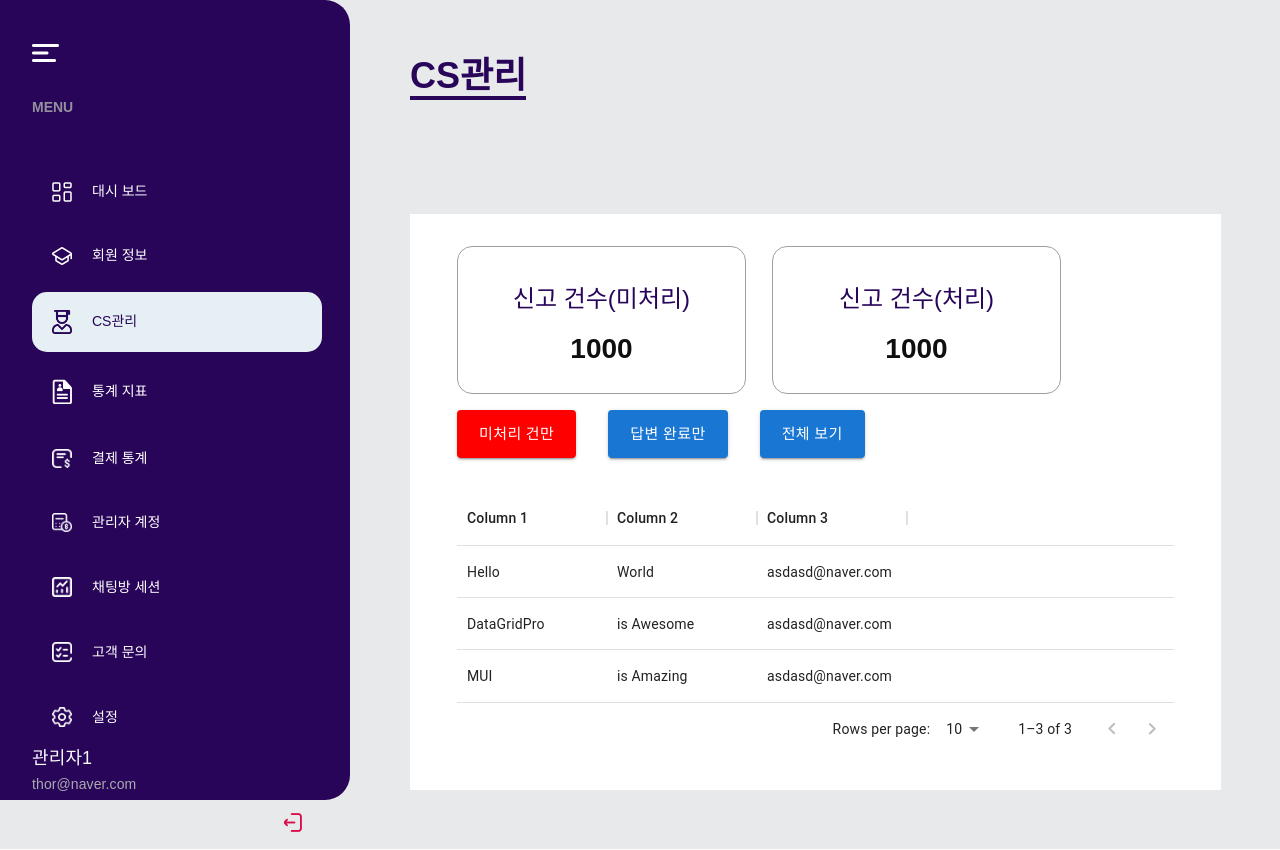
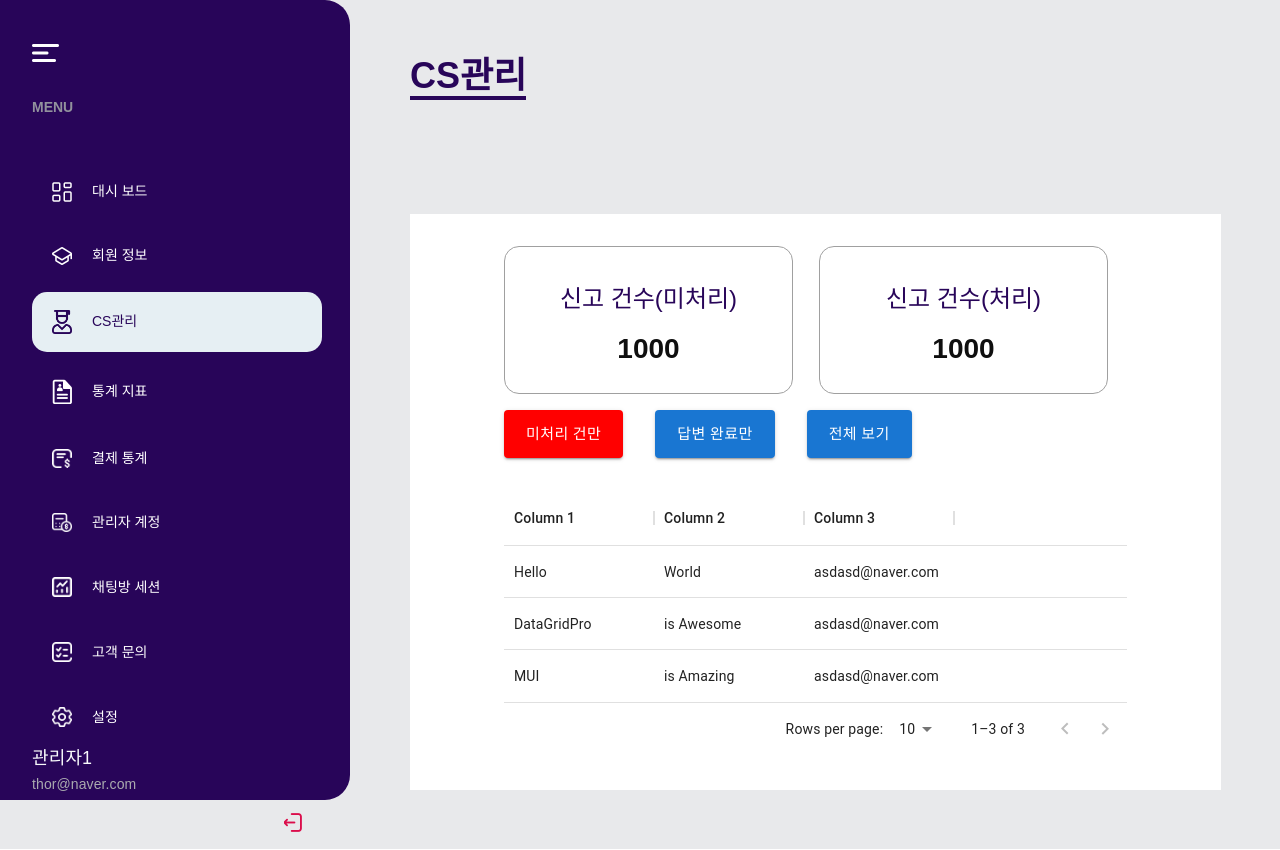
Before and after one commit to seonghojung/polyglp, a React (Create React App) app in the folder src/frontend/: page /cs in a window 1280 px wide. Built offline with nearby package versions, Linux system fonts and the light colour scheme; no server answers; a web font is replaced by a local one.

Commit message:
템플릿 수정

```diff
--- a/src/frontend/src/pages/components/Templete.tsx
+++ b/src/frontend/src/pages/components/Templete.tsx
@@ -1,4 +1,4 @@
-import styled from 'styled-components';
+import styled from "styled-components";
 
 const Container = styled.div`
   padding: 54px 59px 59px 60px;
@@ -6,8 +6,6 @@ const Container = styled.div`
   margin: 0 auto;
   /* margin: 54px auto 59px; */
 `;
-
-const Wrap = styled.div``;
 
 const Header = styled.div`
   padding-bottom: 15px;
@@ -20,13 +18,27 @@ const Title = styled.span`
   border-bottom: 4px solid #280559;
 `;
 
+const Wrap = styled.div`
+  /* width: 89.108%; */
+
+  margin-top: 102px;
+  /* height: calc(100vh - 273px); */
+  background-color: #fff;
+`;
+
+const Inner = styled.div`
+  padding: 0 47px;
+`;
+
 const Templete = ({ children, title }: { children: React.ReactElement; title: string }) => {
   return (
     <Container>
       <Header>
         <Title>{title}</Title>
       </Header>
-      {children}
+      <Wrap>
+        <Inner>{children}</Inner>
+      </Wrap>
     </Container>
   );
 };
```
